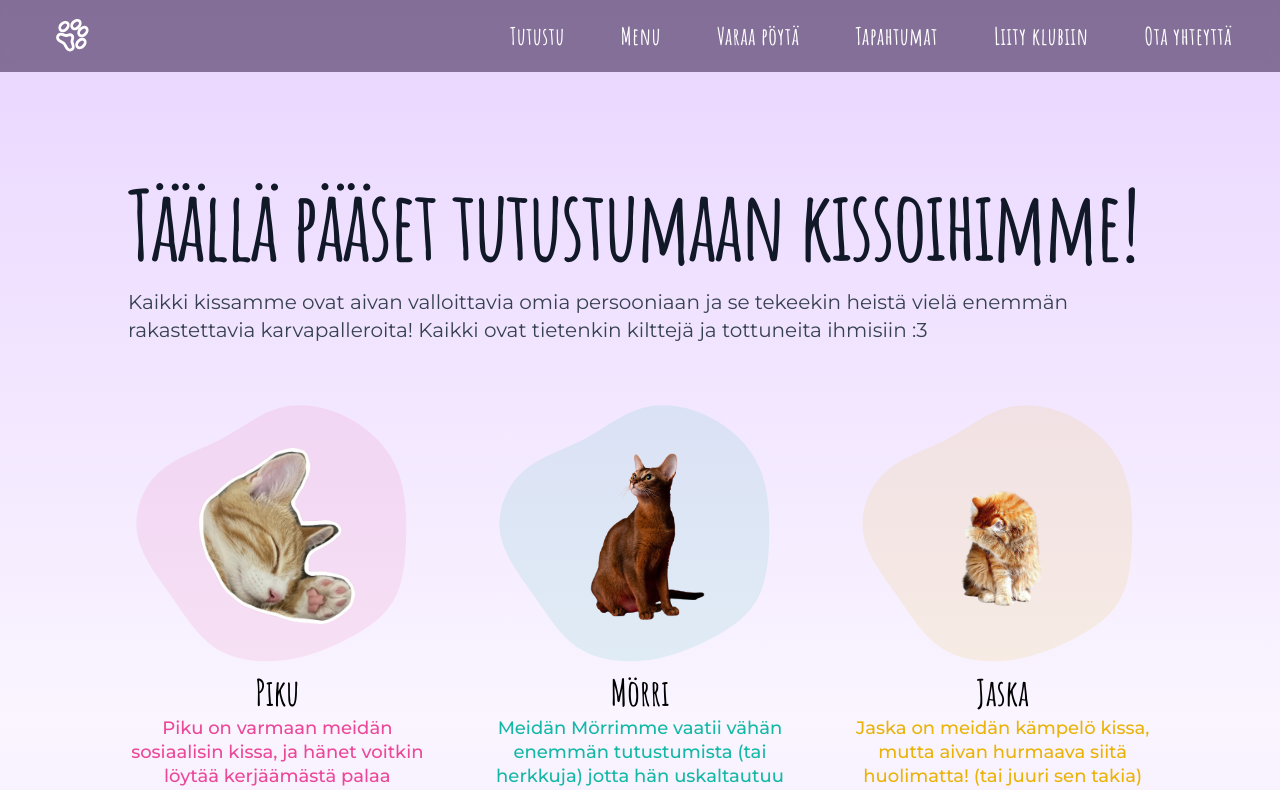
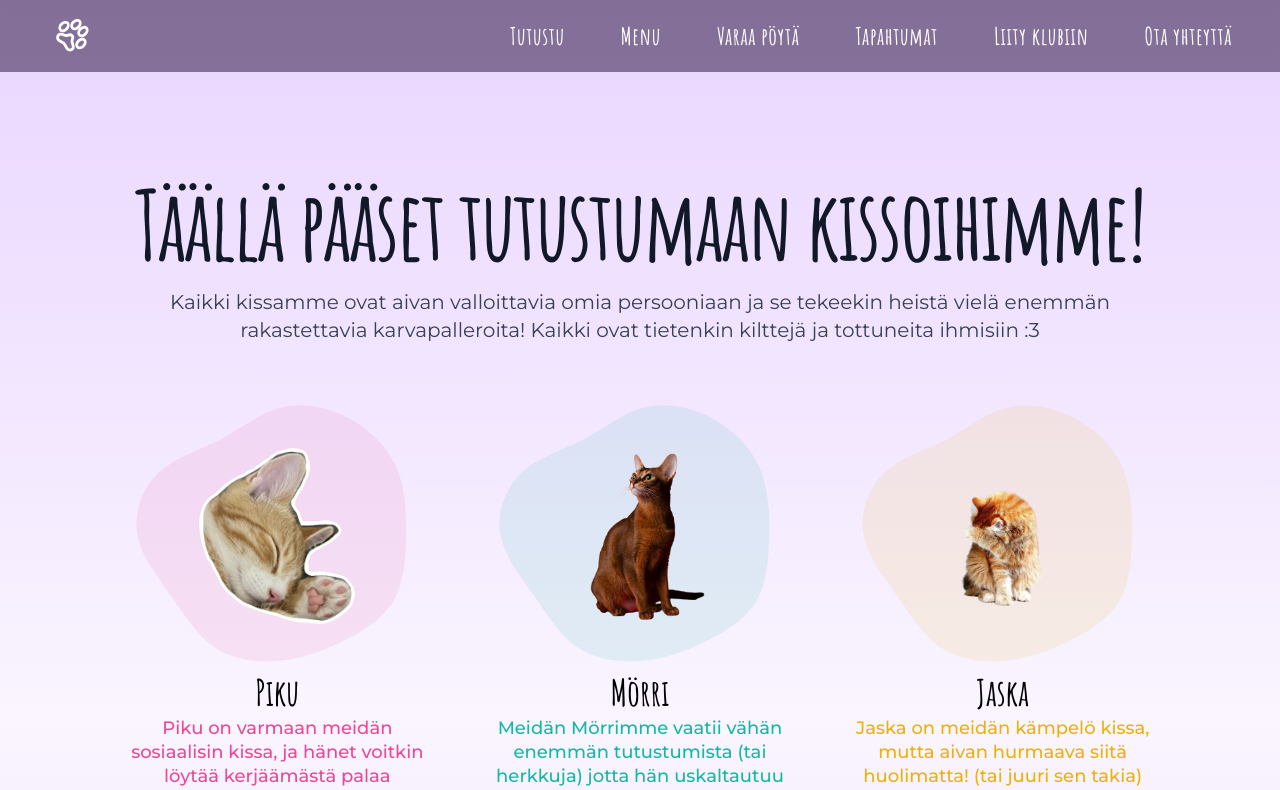
Before and after one commit to villetoimela/templates-cat-cafe, a Next.js app: page /tutustu in a window 1280 px wide. Shown: the top 790 px of the page. Built offline with nearby package versions, Linux system fonts and the light colour scheme.

Commit message:
added text-center to PrimaryHeader component

```diff
--- a/components/primary-header.jsx
+++ b/components/primary-header.jsx
@@ -2,7 +2,7 @@ import React from 'react'
 
 const PrimaryHeader = (props) => {
     return (
-        <div className="mb-20 space-y-5 sm:mx-auto sm:max-w-xl md:max-w-2xl sm:space-y-4 lg:max-w-5xl">
+        <div className="mb-20 space-y-5 sm:mx-auto text-center sm:max-w-xl md:max-w-2xl sm:space-y-4 lg:max-w-5xl">
             <h2 className="relative text-gray-900 font-AmaticSC text-6xl font-extrabold tracking-tight sm:text-8xl">{props.title}</h2>
             <p className="sm:text-xl text-gray-700">{props.text}</p>
         </div>
```
